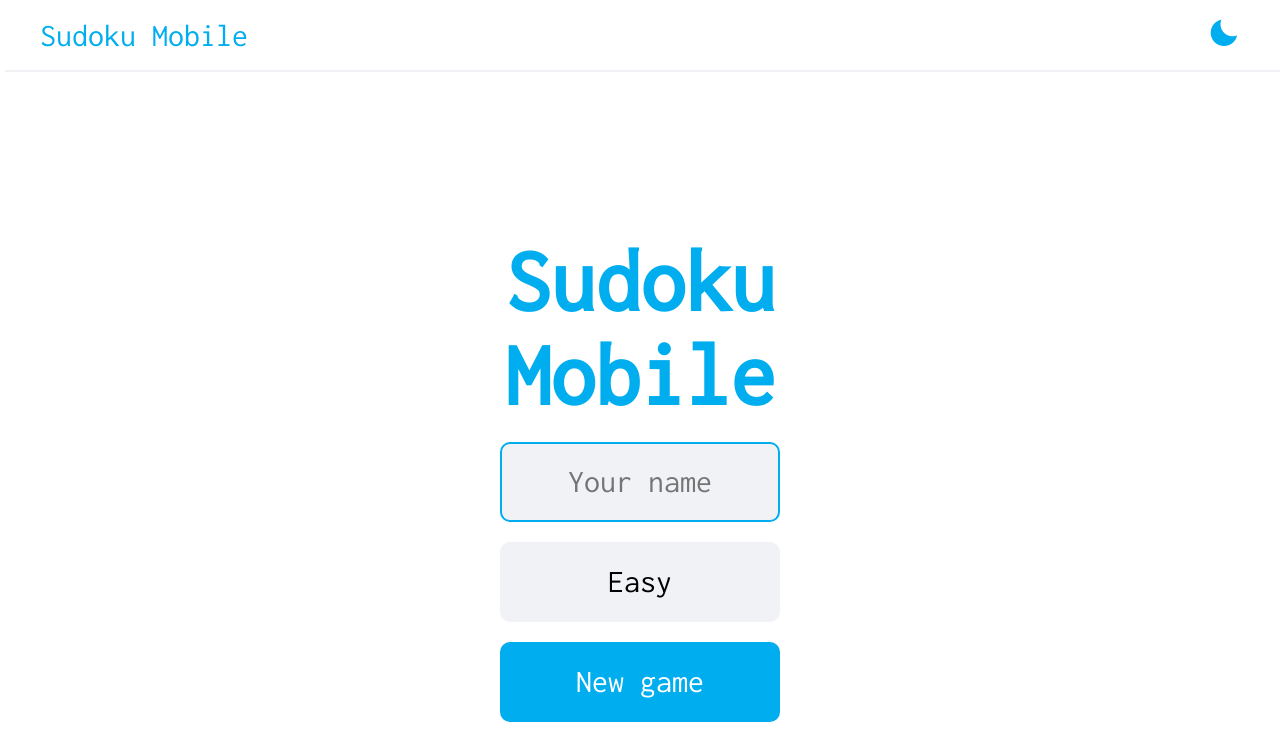
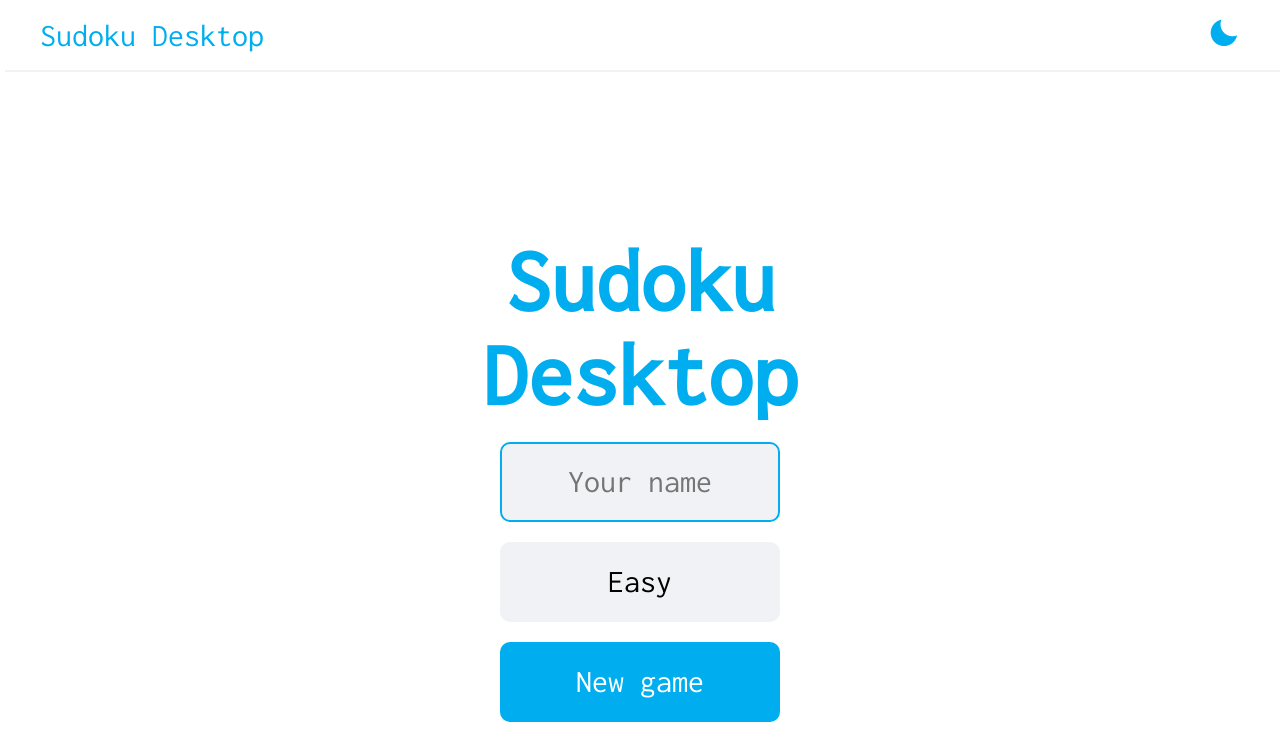
Before and after one commit to DerivedWharf15/Sudoku-Desktop, a plain HTML site: page index.html in a window 1280 px wide. Drawn offline with nearby package versions, Linux system fonts and the light colour scheme.

Commit message:
Update index.html

```diff
--- a/index.html
+++ b/index.html
@@ -26,7 +26,7 @@
     <nav>
         <div class="nav-container">
             <a href="#" class="nav-logo">
-                Sudoku Mobile
+                Sudoku Desktop
             </a>
             <div class="dark-mode-toggle" id="dark-mode-toggle">
                 <i class="bx bxs-sun"></i>
@@ -41,7 +41,7 @@
         <div class="screen">
             <!-- start screen -->
             <div class="start-screen active" id="start-screen">
-               	<h1 class="heading">Sudoku Mobile</h1>
+               	<h1 class="heading">Sudoku Desktop</h1>
                 <input type="text" placeholder="Your name" maxlength="11" class="input-name" id="input-name">
                 <div class="btn" id="btn-level">
                     Easy
```
